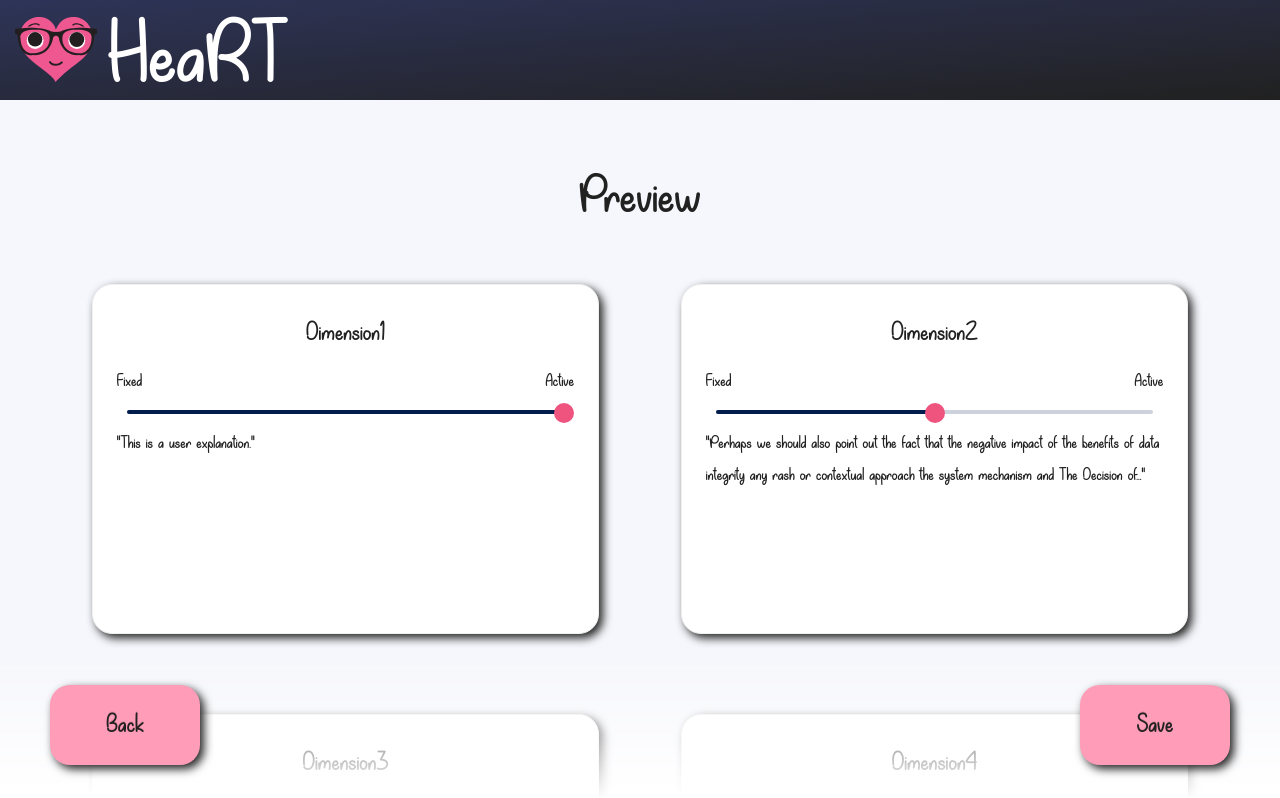
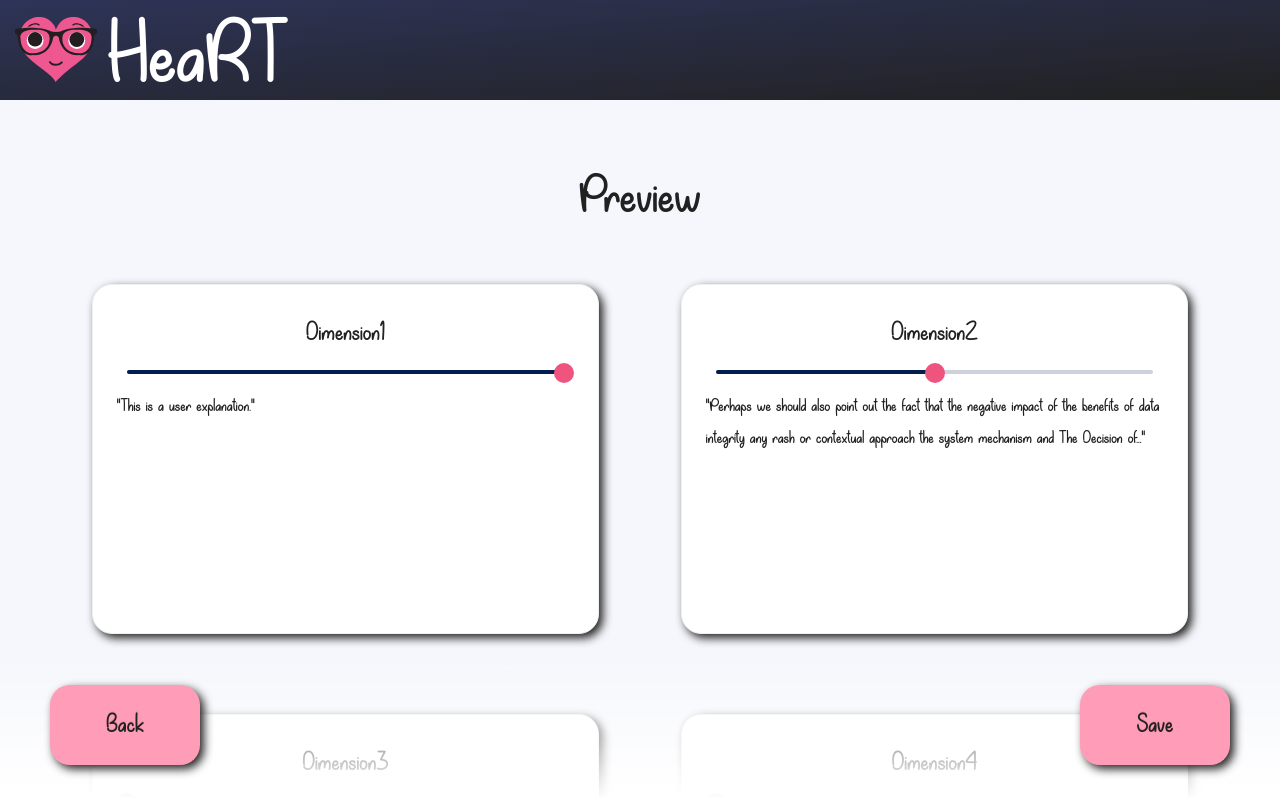
Before and after one commit to HeartUoA/HeaRT, a React (Create React App) app: page /Preview in a window 1280 px wide. Shown: the top 798 px of the page. Built offline with nearby package versions, Linux system fonts and the light colour scheme.

Commit message:
feat(dimension): remove unnecessary scale labels
n

```diff
--- a/src/components/Dimension.tsx
+++ b/src/components/Dimension.tsx
@@ -32,10 +32,6 @@ const Dimension: React.FC<MainProps> = (props: MainProps) => {
     >
       <p className="Card-Text">{props.dimension.dimensionValue}</p>
       <div className="Slider">
-        <div className="Captions-Container">
-          <Typography>Fixed</Typography>
-          <Typography>Active</Typography>
-        </div>
         <Slider
           className="Slider-Bar"
           value={props.dimension.scale}
--- a/src/styles/Dimension.css
+++ b/src/styles/Dimension.css
@@ -26,7 +26,7 @@
 }
 
 .User-Explanation {
-  margin-top: 2%;
+  margin-top: 3%;
   font-size: 20px;
 }
 
```
